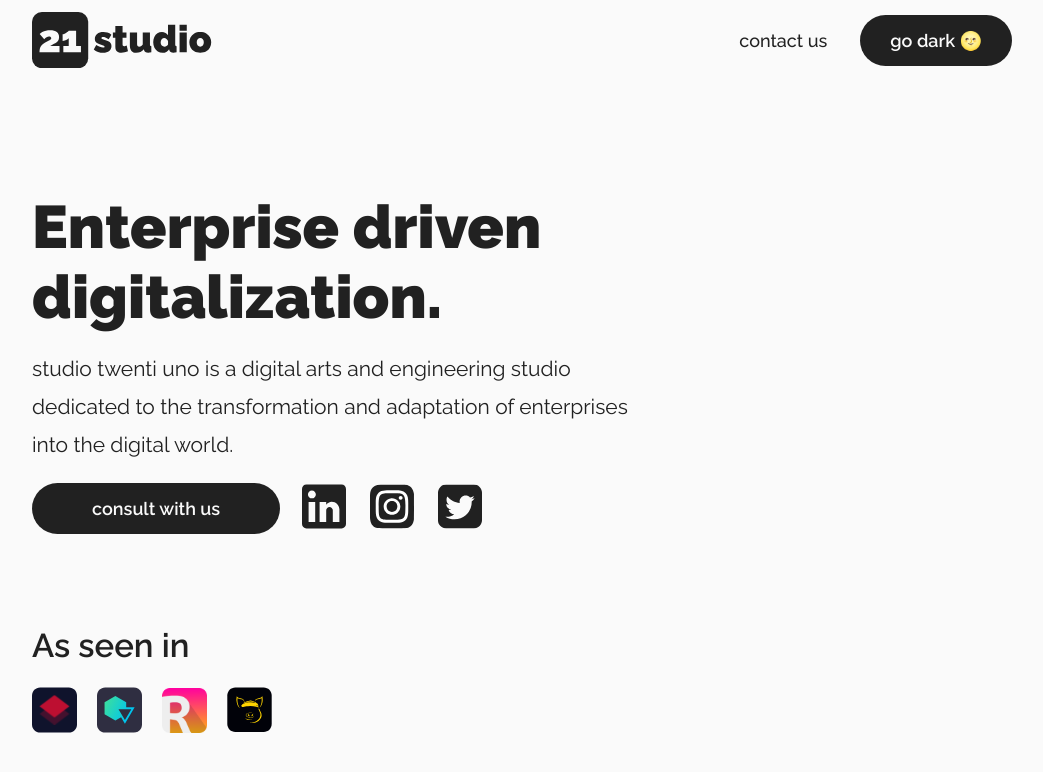
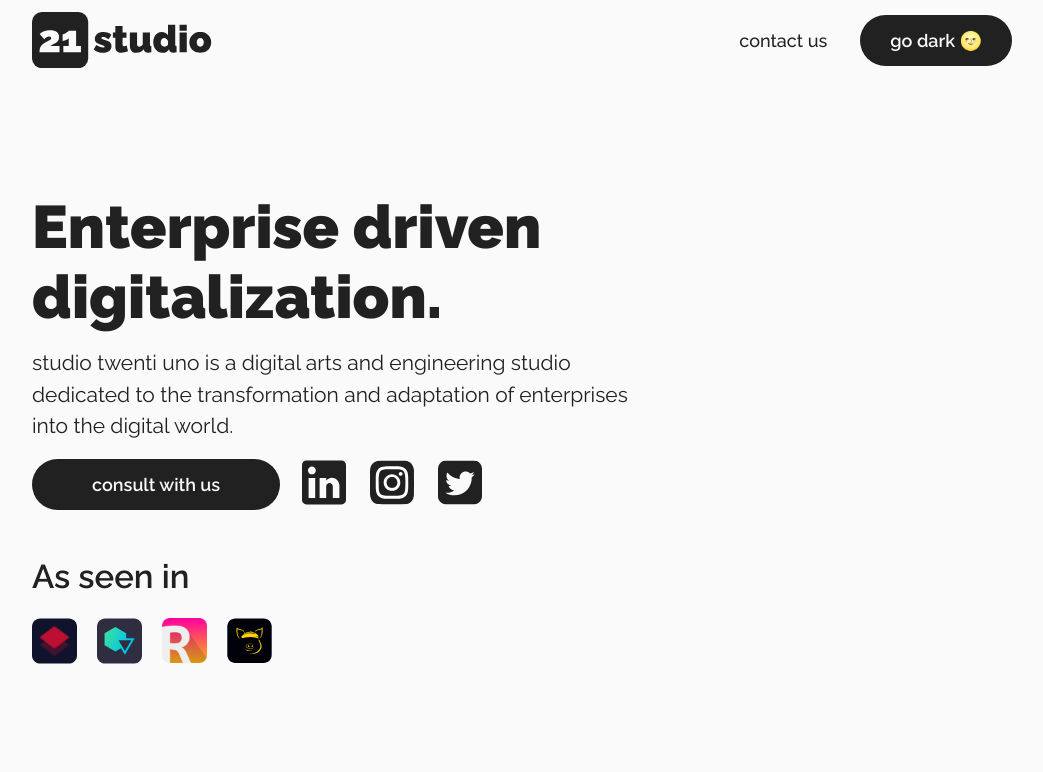
Before and after one commit to studio-twenti-uno/studio-client, a React (Create React App) app: page / in a window 1280 px wide. Shown: the top 772 px of the page, without its empty margins (118-1161 px from the left). Built offline with nearby package versions, Linux system fonts and the light colour scheme.

Commit message:
less padding. Compressing space

```diff
--- a/src/App.js
+++ b/src/App.js
@@ -62,7 +62,7 @@ function App() {
           <DisplayHeading theme={theme} customCss={css`
             display: flex;
             flex-direction: column;
-            margin-bottom: 1.8rem;
+            margin-bottom: 1.5rem;
           `}>
               <span>Enterprise driven</span>
               <span>digitalization.</span>
@@ -70,7 +70,7 @@ function App() {
           {/* paragraph intro */}
           <Paragraph theme={theme} customCss={css`
             max-width: 600px;
-            line-height: 1.8;
+            line-height: 1.5;
           `}>
             studio twenti uno is a digital arts and engineering studio dedicated to the transformation and adaptation of enterprises into the digital world.
           </Paragraph>
@@ -82,7 +82,7 @@ function App() {
 
             max-width: 450px;
 
-            margin-top: 1.8rem;
+            margin-top: 1.5rem;
 
             @media(max-width: 500px) {
               flex-direction: column;
@@ -179,10 +179,10 @@ function App() {
         </Container>
         {/* As seen in container */}
         <Container theme={theme} flexDirection='column' customCss={css`
-          padding: 9rem 0;
+          padding: 4.5rem 0;
 
           @media(max-width: 500px){
-            padding: 4.5rem 0;
+            padding: 3rem 0;
             text-align: center;
 
             display: flex;
```
